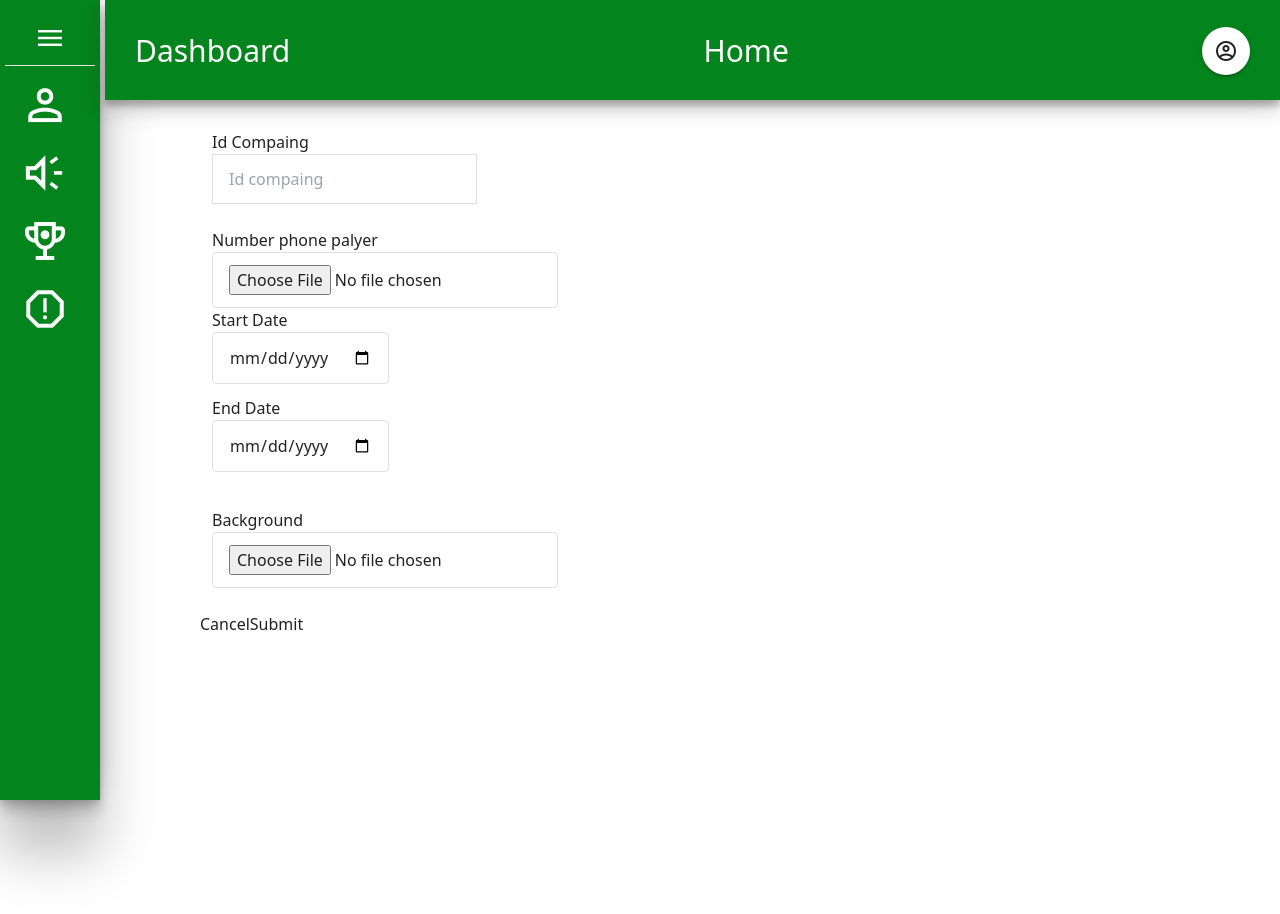
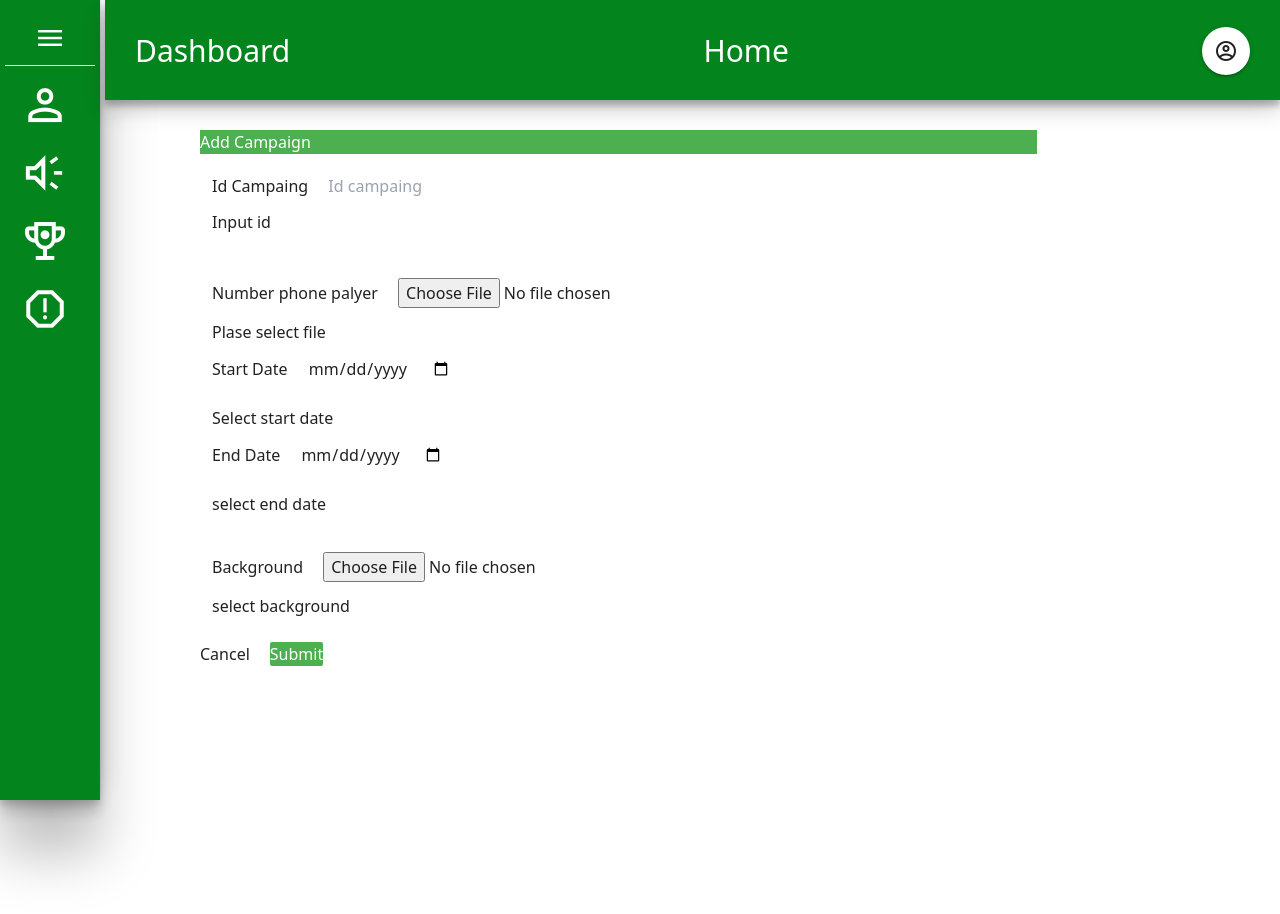
Before and after one commit to darathpumcoding/test-leng, a Vue app: page /addCompaign in a window 1280 px wide. Shown: the top 914 px of the page. Built offline with nearby package versions, Linux system fonts and the light colour scheme.

Commit message:
Form add campaing

```diff
--- a/src/components/DasboardCategories/Campaigns.vue
+++ b/src/components/DasboardCategories/Campaigns.vue
@@ -1,14 +1,20 @@
 <template>
-
-    <h1>Campaign Page</h1>
+    <div class="form" v-if="isvalid == true">
+        <!-- <AddCompaign :form = isvalid ></AddCompaign> -->
+        <AddCompaign v-model="isvalid"></AddCompaign>
+    </div>
+    <div class="list" v-else>
+        <h1>Campaign Page</h1>
     <!-- <button>add</button> -->
     <div class="bnt-add d-flex justify-end mr-15 mb-5">
-         <router-link to="/addCompaign">
+         <!-- <router-link to="/addCompaign">
             <v-btn class="bg-green">
            Add Compaign
         </v-btn>
-    </router-link>
-
+    </router-link> -->
+    <v-btn class="bg-green" @click="showForm">
+           Add Compaign
+        </v-btn>
 
     </div>
 
@@ -57,14 +63,27 @@
             </tr>
         </tbody>
     </v-table>
+    </div>
+
 </template>
 
-<script>
-export default {
-    data() {
-        return {
-            compaingList: [
-                {
+<script setup>
+import {ref, defineProps} from "vue";
+import AddCompaign from "../Form/AddCompaign.vue";
+
+const isvalid = ref(false);
+const showForm = ()=>{
+    isvalid.value = true;
+}
+const props = defineProps({
+    form: Boolean,
+});
+
+
+
+
+const compaingList = [
+{
                     id: 'A01',
                     background: "https://encrypted-tbn0.gstatic.com/images?q=tbn:ANd9GcQgeUFSFa_rWOt8RowifS6arzsr_zuNDyhBNjlV-ZqAtm3k-oELkxKGRrElg0yXX-WQegI&usqp=CAU",
                     startDate: "11-11-2023",
@@ -82,9 +101,33 @@ export default {
                     startDate: "11-11-2023",
                     endDate: "11-12-2023"
                 },
+]
 
-            ],
-        }
-    },
-}
+// export default {
+//     data() {
+//         return {
+//             compaingList: [
+//                 {
+//                     id: 'A01',
+//                     background: "https://encrypted-tbn0.gstatic.com/images?q=tbn:ANd9GcQgeUFSFa_rWOt8RowifS6arzsr_zuNDyhBNjlV-ZqAtm3k-oELkxKGRrElg0yXX-WQegI&usqp=CAU",
+//                     startDate: "11-11-2023",
+//                     endDate: "11-12-2023"
+//                 },
+//                 {
+//                     id: 'A02',
+//                     background: "https://encrypted-tbn0.gstatic.com/images?q=tbn:ANd9GcQgeUFSFa_rWOt8RowifS6arzsr_zuNDyhBNjlV-ZqAtm3k-oELkxKGRrElg0yXX-WQegI&usqp=CAU",
+//                     startDate: "11-11-2023",
+//                     endDate: "11-12-2023"
+//                 },
+//                 {
+//                     id: 'A03',
+//                     background: "https://encrypted-tbn0.gstatic.com/images?q=tbn:ANd9GcQgeUFSFa_rWOt8RowifS6arzsr_zuNDyhBNjlV-ZqAtm3k-oELkxKGRrElg0yXX-WQegI&usqp=CAU",
+//                     startDate: "11-11-2023",
+//                     endDate: "11-12-2023"
+//                 },
+
+//             ],
+//         }
+//     },
+// }
 </script>
--- a/src/components/Form/AddCompaign.vue
+++ b/src/components/Form/AddCompaign.vue
@@ -1,65 +1,94 @@
 
 <template>
-    <div class="form bg-gray-500">
-        <form class="w-full  b">
+    <div class="form mr-12">
+        <div class="header bg-green flex justify-center p-5 mr-10">
+            <h1 class="text-2xl"> Add Campaign</h1>
+        </div>
+        <form class=" p-10 bg-gray-200 mr-10 ">
             <div class="w-full flex justify-center">
                 <div class="w-full md:w-1/2 px-3 mb-6 md:mb-0">
-                    <label class="block uppercase tracking-wide text-gray-700 text-xs font-bold" for="grid-first-name">
-                        Id Compaing
-                    </label><br>
+                    <label class="block uppercase tracking-wide text-gray-700 text-xs font-bold" for="">
+                        Id Campaing
+                    </label>
                     <input
-                        class="appearance-none block w-full bg-gray-200 text-gray-700 border border-green  py-3 px-4  leading-tight focus:outline-none focus:bg-white"
-                        id="grid-first-name" type="text" placeholder="Id compaing">
-                    <p class="text-red-500 text-xs italic"></p>
+                        class="appearance-none block w-full  text-gray-700 border-solid mt-2 border-2 border-green-500 py-3 px-4  leading-tight focus:outline-none focus:bg-white"
+                        id="grid-first-name" type="text" placeholder="Id campaing">
+                    <p class="text-red-500 text-xs italic"> Input id </p>
                 </div>
                 <div class="w-full md:w-1/2 px-3 ">
                     <label class="block uppercase tracking-wide text-gray-700 text-xs font-bold " for="grid-last-name">
                         Number phone palyer
-                    </label><br>
-
+                    </label>
                     <input
-                        class="appearance-none block w-full bg-gray-200 text-gray-700 border border-gray-200 rounded py-3 px-4 leading-tight focus:outline-none focus:bg-white focus:border-gray-500"
-                        id="grid-last-name" type="file" placeholder="Doe">
+                        class="appearance-none block w-full bg-gray-200 mt-2 text-gray-700 border-solid border-2 border-green-500 rounded py-3 px-4 leading-tight focus:outline-none focus:bg-white focus:border-gray-500"
+                        id="" type="file" placeholder="">
+                    <p class="text-red-500 text-xs italic">Plase select file </p>
                 </div>
             </div>
-            <div class="flex flex-wrap -mx-3 mb-6">
+            <div class="flex mb-6 w-full justify-between">
                 <div class="w-full px-3">
                     <label class="block uppercase tracking-wide text-gray-700 text-xs font-bold mb-2" for="grid-password">
                         Start Date
-                    </label><br>
+                    </label>
                     <input
-                        class="appearance-none block w-full bg-gray-200 text-gray-700 border border-gray-200 rounded py-3 px-4 mb-3 leading-tight focus:outline-none focus:bg-white focus:border-gray-500"
-                        id="grid-password" type="date" placeholder="******************">
-                    <p class="text-gray-600 text-xs italic"></p>
+                        class="appearance-none block w-full bg-gray-200 text-gray-700 border-solid border-2 border-green-500 rounded py-3 px-4 mb-3 leading-tight focus:outline-none focus:bg-white focus:border-gray-500"
+                        id="grid-password" type="date">
+                    <p class="text-red-500 text-xs italic">Select start date</p>
                 </div>
                 <div class="w-full px-3">
                     <label class="block uppercase tracking-wide text-gray-700 text-xs font-bold mb-2" for="grid-password">
                         End Date
-                    </label><br>
+                    </label>
                     <input
-                        class="appearance-none block w-full bg-gray-200 text-gray-700 border border-gray-200 rounded py-3 px-4 mb-3 leading-tight focus:outline-none focus:bg-white focus:border-gray-500"
+                        class="appearance-none block w-full bg-gray-200 text-gray-700 border-solid border-2 border-green-500 rounded py-3 px-4 mb-3 leading-tight focus:outline-none focus:bg-white focus:border-gray-500"
                         id="grid-password" type="date" placeholder="******************">
-                    <p class="text-gray-600 text-xs italic"></p>
+                    <p class="text-red-500 text-xs italic">select end date</p>
                 </div>
             </div>
 
-            <div class="w-full md:w-1/3 px-3 mb-6 md:mb-0">
-                <label class="block uppercase tracking-wide text-gray-700 text-xs font-bold mb-2" for="grid-zip">
+            <div class="w-full px-3 mb-6 md:mb-0">
+                <label class="block uppercase tracking-wide text-gray-700 text-xs  font-bold mb-2" for="grid-zip">
                     Background
-                </label><br>
+                </label>
                 <input
-                    class="appearance-none block w-full bg-gray-200 text-gray-700 border border-gray-200 rounded py-3 px-4 leading-tight focus:outline-none focus:bg-white focus:border-gray-500"
+                    class="appearance-none block w-full bg-gray-200 text-gray-700 border-solid border-2 border-green-500 rounded py-3 px-4 leading-tight focus:outline-none focus:bg-white focus:border-gray-500"
                     id="grid-zip" type="file" placeholder="90210">
+                <p class="text-red-500 text-xs italic">select background</p>
             </div>
-            <div class="bnt">
-                <button>Cancel</button>
-                <button type="button"
-                    class="bg-gradient-to-r from-green-400 to-blue-500 hover:from-pink-500 hover:to-yellow-500 ...">
-                    Submit
-                </button>
+            <div class="w-full flex justify-center ">
+                <!-- <router-link to="/campaigns"> -->
+                     <button type="button"
+                        class="p-2 w-24 bg-yellow-500 rounded-sm" @click="cancelAddCampaign">Cancel</button>
+                    <!-- </router-link> -->
+                <button type="button" class="p-2 w-24 bg-green rounded-sm ml-5">Submit</button>
             </div>
-
         </form>
 
     </div>
 </template>
+
+<script setup>
+import { defineProps, defineEmits } from 'vue';
+
+const props = defineProps({
+  form: Boolean,
+});
+
+const emit = defineEmits(['cancel:form']);
+
+const cancelAddCampaign = () => {
+  emit('cancel:form', !props.form);
+  console.log('love');
+};
+    // import { defineProps } from 'vue';
+
+    // const props = defineProps({
+    //     form:Boolean,
+    // });
+    // console.log(props.form);
+
+    // const cacenlAddCampaign =()=>{
+    //     props.form=false;
+    //     console.log(props.form);
+    // }
+</script>
```
